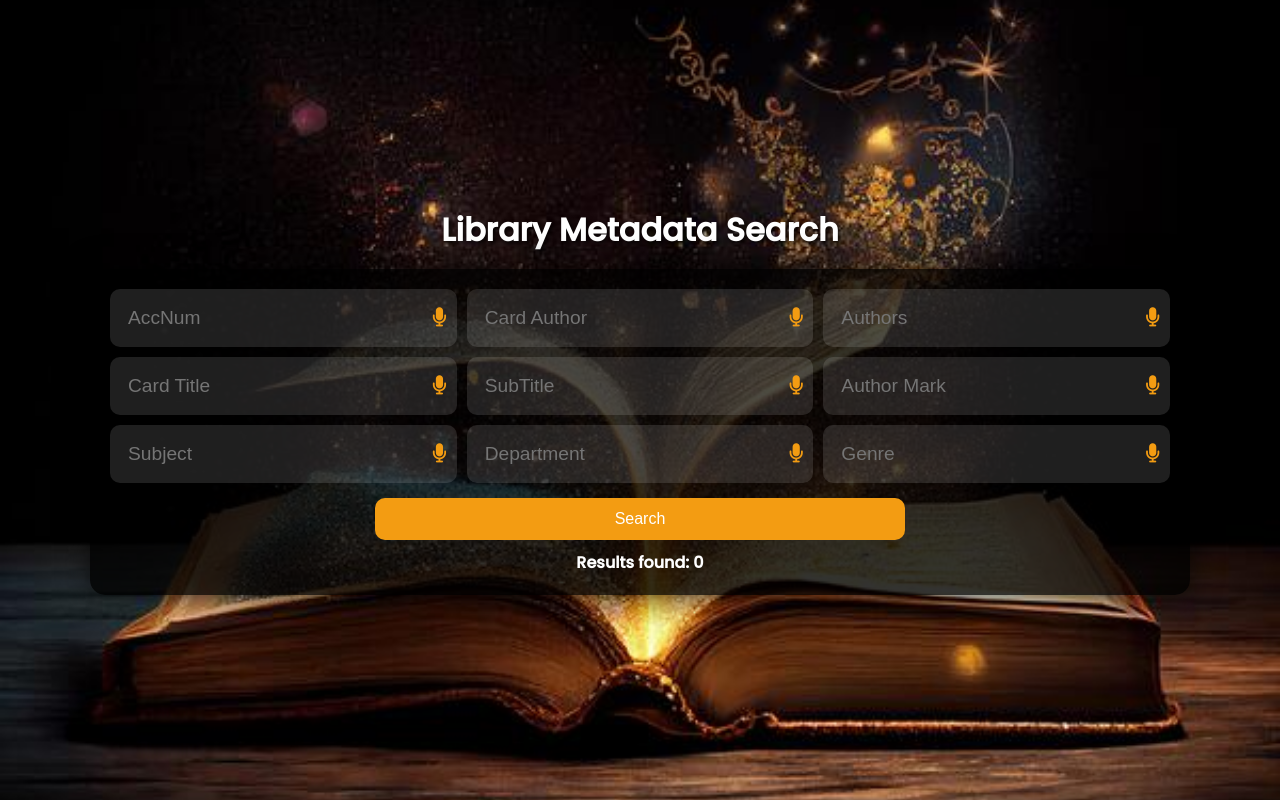
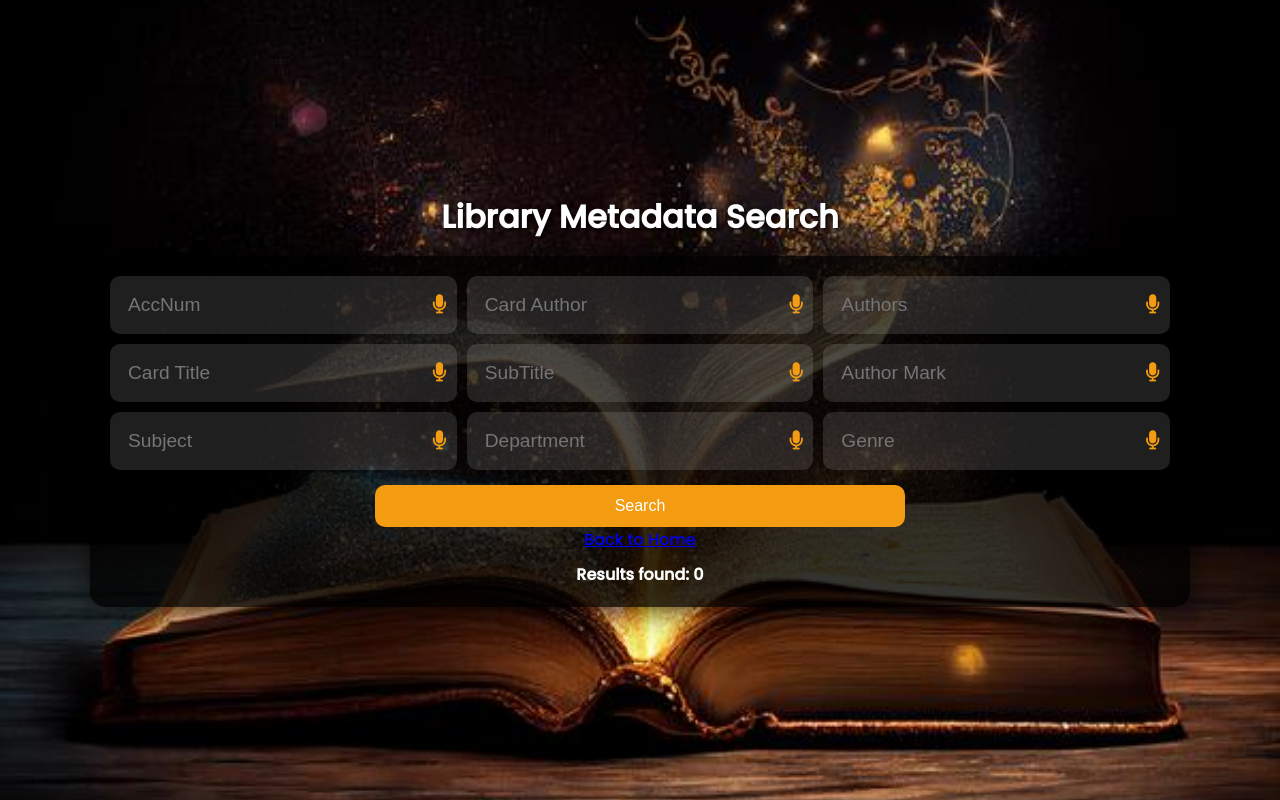
Before and after one commit to SathayeLibrary/bookverse, a Flask app: page /search_page in a window 1280 px wide. Run offline with Flask 3, Linux system fonts and the light colour scheme; parts of the project's set-up code (start-up, migrations or seed data) failed here and were passed over.

Commit message:
Update search.html

```diff
--- a/templates/search.html
+++ b/templates/search.html
@@ -254,7 +254,7 @@
             </div>
             <button type="button" onclick="search()" class="search-btn">Search</button>
         </form>
-
+        <a href="/" class="back-link">Back to Home</a>
         <p id="resultCount">Results found: 0</p>
 
         <div class="results-container">
```
